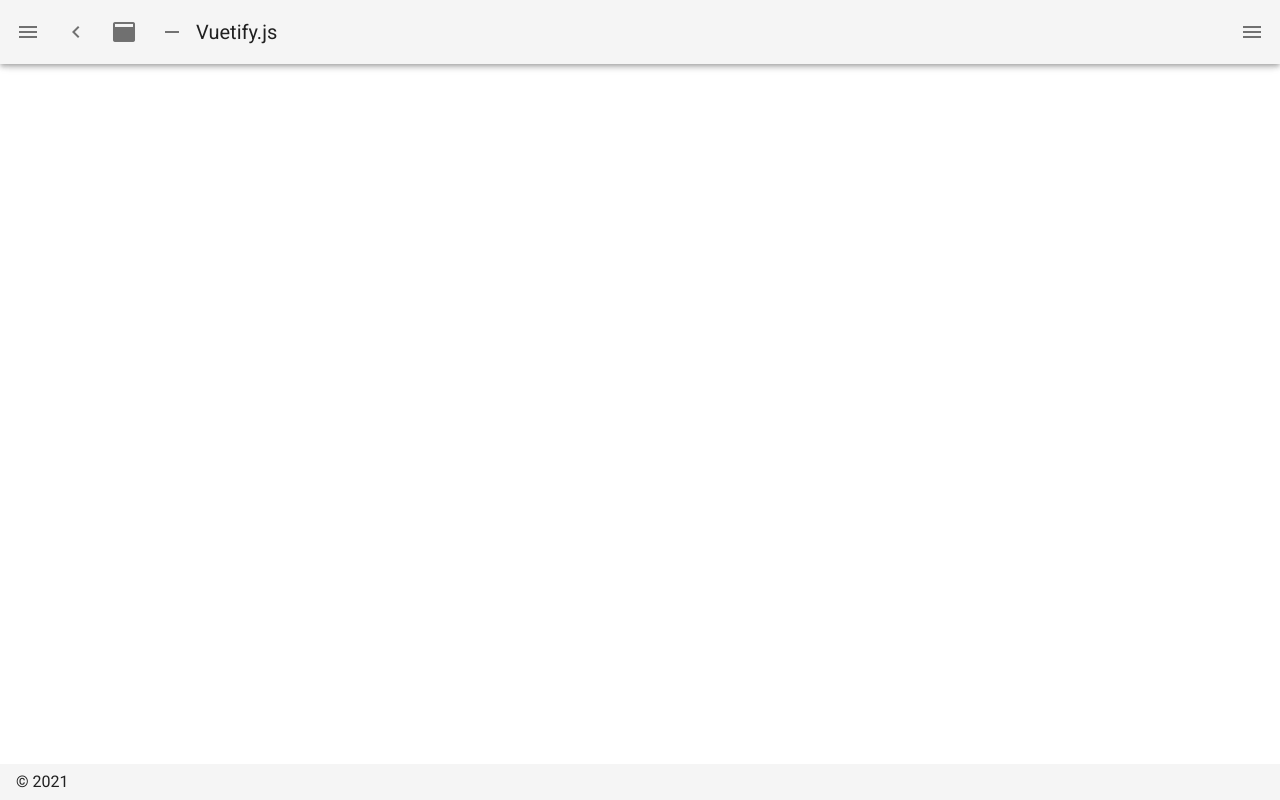
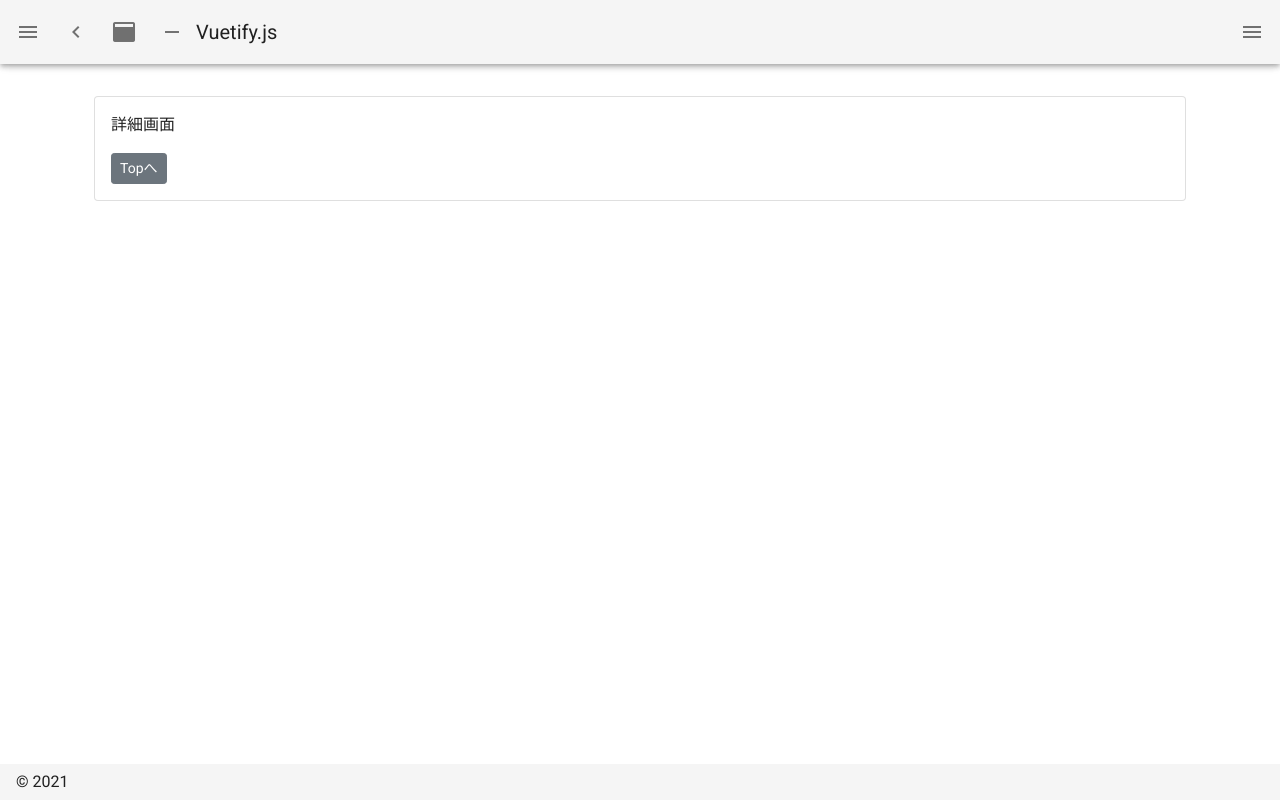
Before and after one commit to ShogoSonoda/todo-list-rails-nuxtjs, a Nuxt app in the folder front/: page /posts/1 in a window 1280 px wide. Before the commit this address had no page. Built offline with nearby package versions, Linux system fonts and the light colour scheme.

Commit message:
[add]postをクリックしたら詳細ページへ遷移する

```diff
--- /dev/null
+++ b/front/pages/posts/_id.vue
@@ -0,0 +1,23 @@
+<template>
+  <div class="container py-5">
+    <b-card>
+      <b-card-text>
+        詳細画面
+      </b-card-text>
+      <b-button
+        size="sm"
+        @click="toTop()"
+      >
+        Topへ
+      </b-button>
+    </b-card>
+  </div>
+</template>
+
+<script>
+export default {
+  toTop() {
+    this.$router.push('/posts')
+  },
+}
+</script>
--- a/front/pages/posts/index.vue
+++ b/front/pages/posts/index.vue
@@ -3,6 +3,8 @@
     <b-card
       v-for="post in posts"
       :key="post.id"
+      class="cursor-pointer"
+      @click="toShow(post.id)"
     >
       <b-card-text>
         {{ post.content }}
@@ -68,6 +70,9 @@ export default {
   },
 
   methods: {
+    toShow(id) {
+      this.$router.push(`/posts/${id}`)
+    },
     fetchContents() {
       const url = "/api/v1/posts"
       this.$axios.get(url)
```
